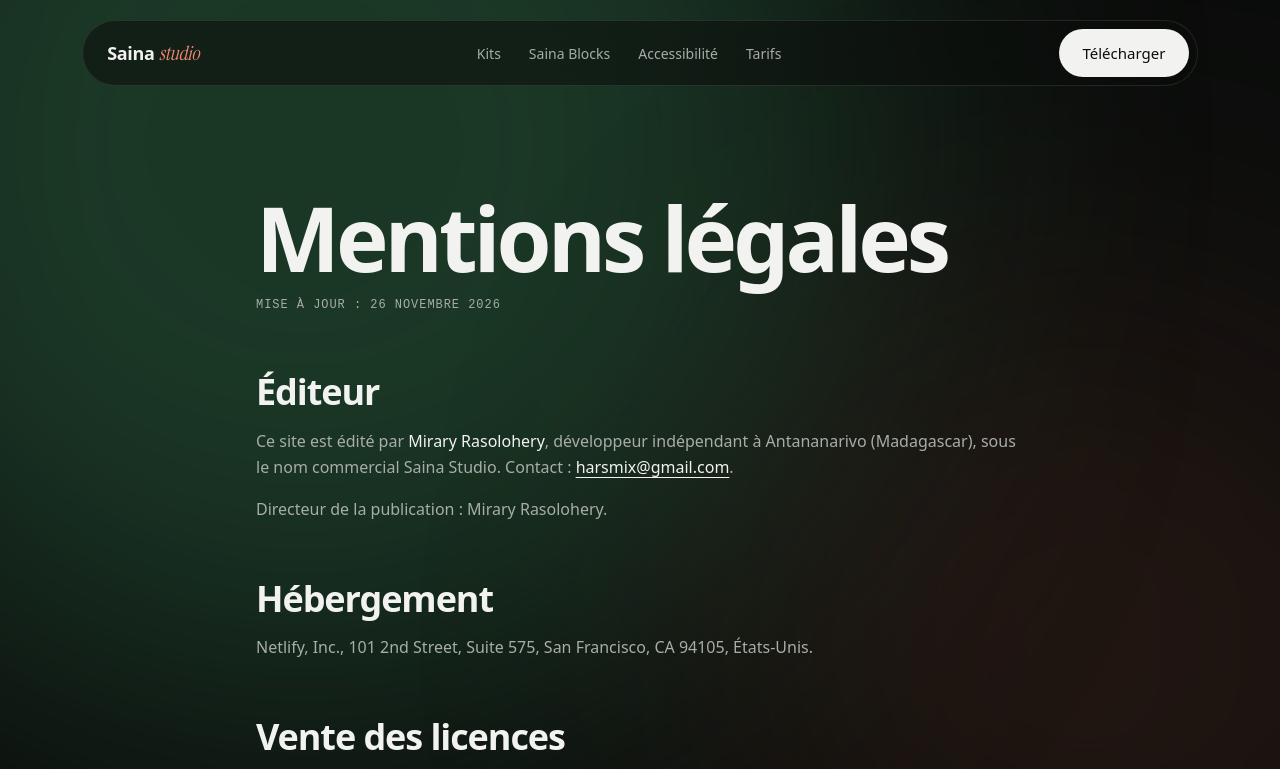
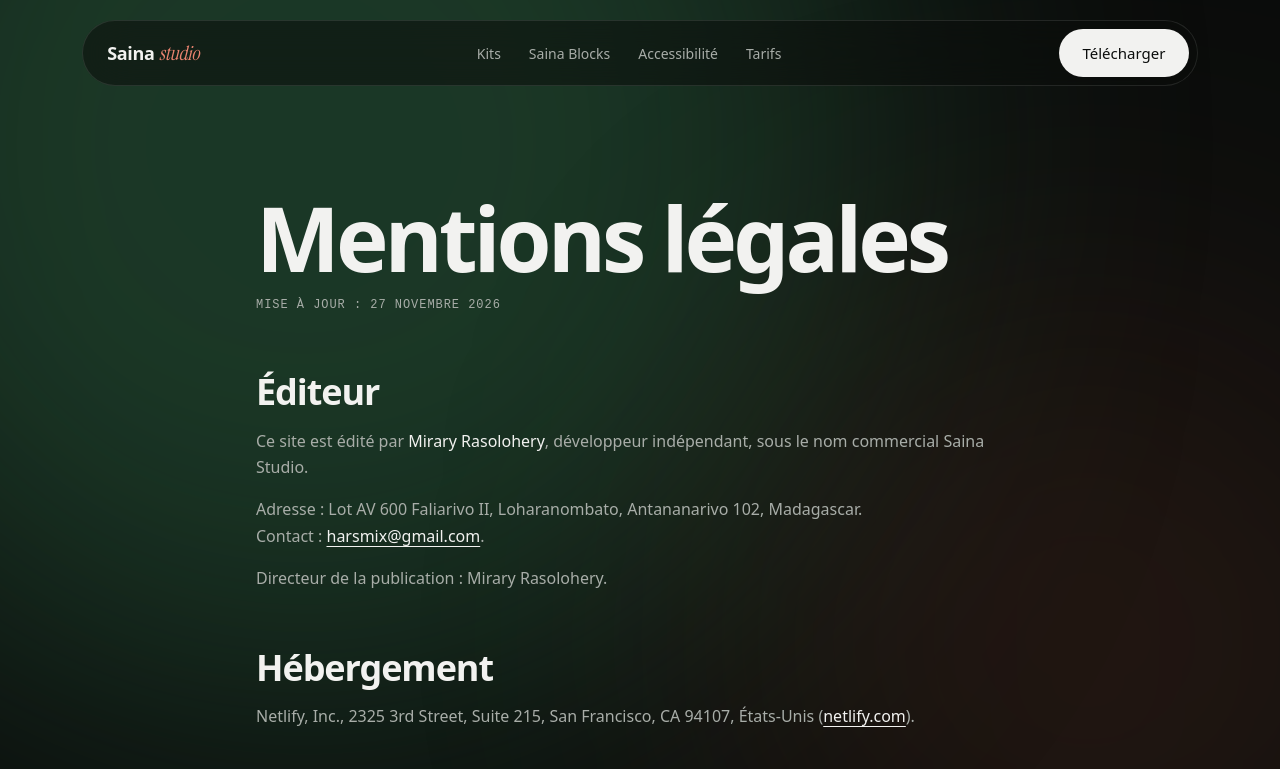
Before and after one commit to Limule-slime/saina-studio, an Astro site: page /mentions-legales in a window 1280 px wide. Shown: the top 769 px of the page. Built offline with nearby package versions, Linux system fonts and the light colour scheme; Astro itself is replaced by a stand-in of ours.

Commit message:
Mentions légales : adresse de l'éditeur et de l'hébergeur

```diff
--- a/src/pages/mentions-legales.astro
+++ b/src/pages/mentions-legales.astro
@@ -3,16 +3,19 @@ import Prose from '../layouts/Prose.astro';
 import { site } from '../data/site';
 ---
 
-<Prose title="Mentions légales" description="Éditeur, hébergement et vente des produits Saina Studio." updated="26 novembre 2026">
+<Prose title="Mentions légales" description="Éditeur, hébergement et vente des produits Saina Studio." updated="27 novembre 2026">
 	<h2>Éditeur</h2>
 	<p>
-		Ce site est édité par <strong>{site.author}</strong>, développeur indépendant à Antananarivo (Madagascar), sous le nom
-		commercial Saina Studio. Contact : <a href={`mailto:${site.email}`}>{site.email}</a>.
+		Ce site est édité par <strong>{site.author}</strong>, développeur indépendant, sous le nom commercial Saina Studio.
+	</p>
+	<p>
+		Adresse : Lot AV 600 Faliarivo II, Loharanombato, Antananarivo 102, Madagascar.<br />
+		Contact : <a href={`mailto:${site.email}`}>{site.email}</a>.
 	</p>
 	<p>Directeur de la publication : {site.author}.</p>
 
 	<h2>Hébergement</h2>
-	<p>Netlify, Inc., 101 2nd Street, Suite 575, San Francisco, CA 94105, États-Unis.</p>
+	<p>Netlify, Inc., 2325 3rd Street, Suite 215, San Francisco, CA 94107, États-Unis (<a href="https://www.netlify.com">netlify.com</a>).</p>
 
 	<h2>Vente des licences</h2>
 	<p>
```
